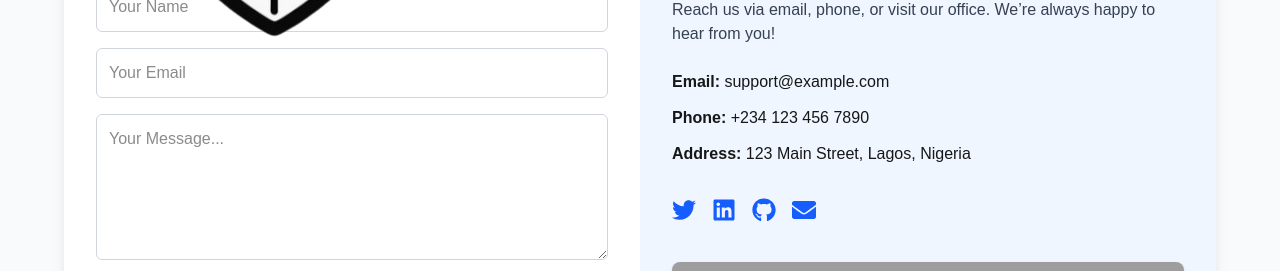
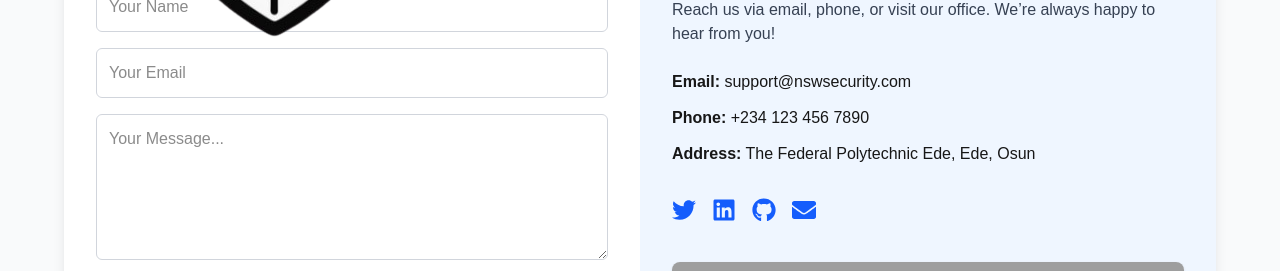
Before and after one commit to Stackarius/neighbor_security, a Next.js app: page /contact in a window 1280 px wide. Shown: the part 370-641 px from the top of the page. Built offline with nearby package versions, Linux system fonts and the light colour scheme; grey boxes are pictures that could not be loaded.

Commit message:
feat(ContactUs): update contact information for email and address

```diff
--- a/src/app/contact/page.jsx
+++ b/src/app/contact/page.jsx
@@ -101,9 +101,9 @@ export default function ContactUs() {
                     </p>
 
                     <div className="space-y-3">
-                        <p><span className="font-semibold">Email:</span> support@example.com</p>
+                        <p><span className="font-semibold">Email:</span> support@nswsecurity.com</p>
                         <p><span className="font-semibold">Phone:</span> +234 123 456 7890</p>
-                        <p><span className="font-semibold">Address:</span> 123 Main Street, Lagos, Nigeria</p>
+                        <p><span className="font-semibold">Address:</span> The Federal Polytechnic Ede, Ede, Osun</p>
                     </div>
 
                     {/* Social Media Links */}
```
